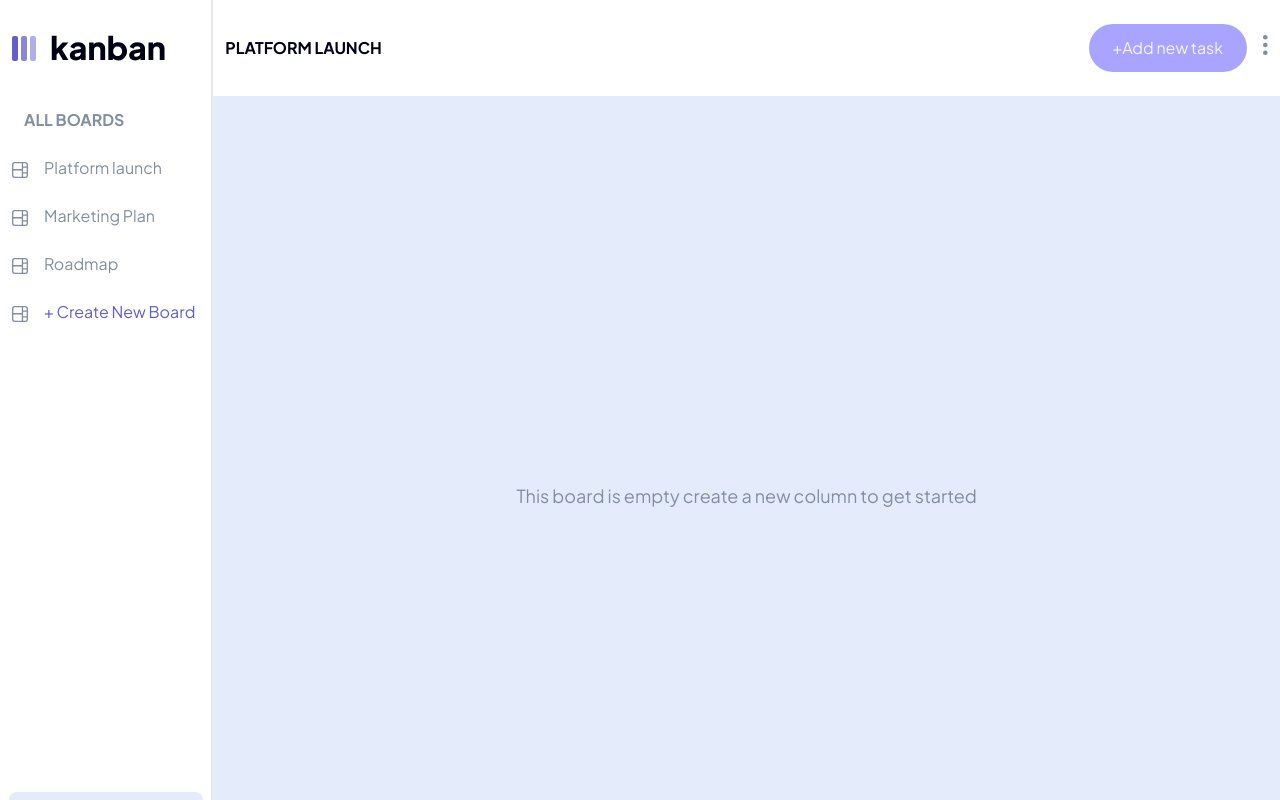
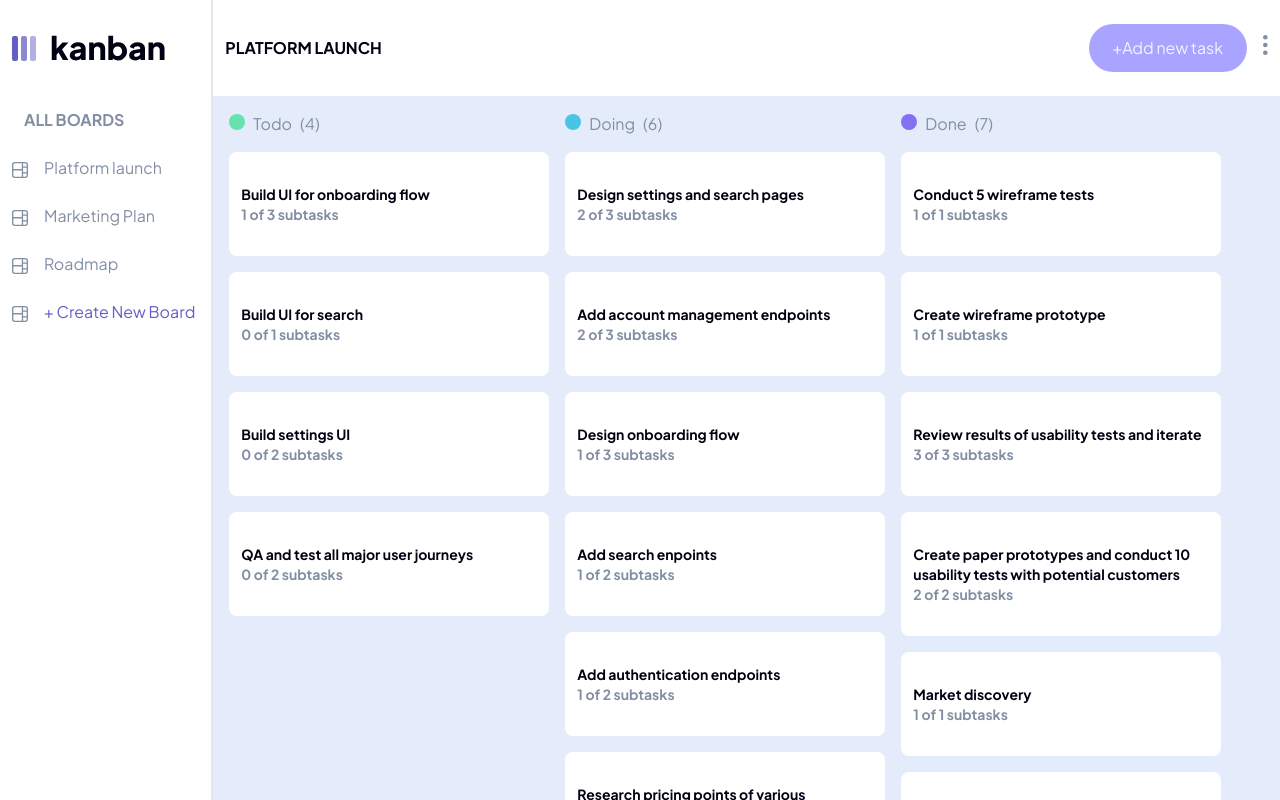
Before and after one commit to Stephanefy/frontendmentorio-challenges, a React (Vite) app: page / in a window 1280 px wide. Shown: the top 800 px of the page. Built offline with nearby package versions, Linux system fonts and the light colour scheme.

Commit message:
feat: added dynamic static boards list

```diff
--- a/src/App.tsx
+++ b/src/App.tsx
@@ -3,17 +3,20 @@ import './App.css'
 import Sidebar from './components/Sidebar'
 import Navbar from './components/Navbar'
 import Main from './components/Main'
+import { BoardContextProvider } from './context/BoardContext'
 
 function App() {
 
 
   return (
-    <div className="bg-secondary-gray h-full">
+    <div className="bg-secondary-gray relative">
       <Navbar/>
-      <main className="flex w-full h-full relative">
-        <Sidebar/>
-        <Main/>
-      </main>
+      <BoardContextProvider>
+        <main className="flex w-full relative">
+          <Sidebar/>
+          <Main/>
+        </main>
+      </BoardContextProvider>
     </div>
   )
 }
--- /dev/null
+++ b/src/components/Kanbancard.tsx
@@ -0,0 +1,30 @@
+import React from 'react'
+import { Column, Task, SubTask } from '../context/BoardContext'
+
+
+
+const Kanbancard = ({title, description, status, subtasks}: Task) => {
+
+
+
+  const subtasksCount = subtasks.reduce((acc, subtask) => {
+    if(subtask.isCompleted){
+      return acc + 1
+    }
+    return acc
+  }, 0)
+
+
+  console.log(subtasksCount)
+
+
+
+  return (
+    <div className="bg-white w-full rounded-lg mt-4 px-3 py-8">
+    <h4 className="text-primary-black text-sm font-bold">{title}</h4>
+    <p className="text-primary-gray text-sm font-bold">{subtasksCount} of {subtasks.length} subtasks</p>
+  </div>
+  )
+}
+
+export default Kanbancard
--- a/src/components/Main.tsx
+++ b/src/components/Main.tsx
@@ -1,13 +1,73 @@
-import React from 'react'
+import { useContext, useRef, useState, useEffect } from "react";
+import data from "../assets/data.json";
+import { BoardContext } from "../context/BoardContext";
+import Kanbancard from "./Kanbancard";
 
-type Props = {}
+type Props = {};
 
 const Main = (props: Props) => {
+  const { state, dispatch } = useContext(BoardContext);
+
+  const boardsListRef = useRef(null)
+
+  const [boardsListHeight, setBoardingListHeight] = useState<number>(0)
+
+  useEffect(() => {
+    if (boardsListRef.current) {
+
+      console.log('height of boards list',boardsListRef.current.offsetHeight)
+
+
+      setBoardingListHeight(boardsListRef?.current?.offsetHeight)
+    }
+  }, [])
+
+
+
+  console.log("state from board context", state);
+
+  const { boards } = data;
+
+  console.log("boards", boards)
+
   return (
-    <div className='basis-5/6 text-5xl bg-secondary-gray flex items-center justify-center '>
-        <p className='text-lg text-primary-gray'>This board is empty create a new column to get started</p>
+    <div className={`basis-6/6 text-5xl bg-secondary-gray flex items-start justify-center pl-4 pt-4`}
+    style={{
+      height: `${boardsListHeight}px`
+    }}
+    >
+      {/* <p className='text-lg text-primary-gray'>This board is empty create a new column to get started</p> */}
+      <div className="grid grid-flow-col auto-cols-max ">
+        {state.columns.map((column, index) => (
+          <section ref={boardsListRef} className="w-80 mr-4 pb-4">
+            <h3 className="text-primary-gray text-base">
+              <span
+                className={`inline-block w-4 h-4 ${
+                  index === 0
+                    ? "bg-todo-column"
+                    : index === 1
+                    ? "bg-doing-column"
+                    : "bg-done-column"
+                }  rounded-full mr-2`}
+              ></span>
+              <span>{column.name}</span>
+              <span className="inline-block ml-2">({column.tasks.length})</span>
+            </h3>
+            <div className="flex flex-col">
+              {column.tasks.map((task, index) => (
+                <Kanbancard
+                  title={task.title}
+                  description={task.description}
+                  status={task.status}
+                  subtasks={task.subtasks}
+                />
+              ))}
+            </div>
+          </section>
+        ))}
+      </div>
     </div>
-  )
-}
+  );
+};
 
-export default Main
+export default Main;
--- a/src/components/Sidebar.tsx
+++ b/src/components/Sidebar.tsx
@@ -1,40 +1,65 @@
-import React from "react";
+import React, { useContext, useEffect } from "react";
 import IconBoard from "../assets/icon-board.svg";
 import Switchbuton from "./Switchbutton";
 import IconHideSideBar from '../assets/icon-hide-sidebar.svg'
 import IconShowSideBar from '../assets/icon-show-sidebar.svg'
+import { BoardContext } from '../context/BoardContext'
+import { BoardActionKind } from "../context/BoardContext";
+import data from '../assets/data.json';
 
 type Props = {};
 
 const Sidebar = (props: Props) => {
 
+  const { state ,dispatch } = useContext(BoardContext)
+
+
+  useEffect(() => {
+    console.log('state from board context', state)
+  }, [state])
+
   const [hideSidebar, setHideSidebar] = React.useState<boolean>(false)
 
-
+  const { boards } = data;
 
   return (
     <>
-      <div className={`${!hideSidebar ? "basis-1/6 ease-in duration-300" : "basis-1/6 transform -translate-x-full ease-in duration-300"} bg-white h-screen z-30 border-r-2 flex flex-col justify-between`}>
+      <div className={`${!hideSidebar ? "basis-1/6 ease-in duration-300" : "basis-1/6 transform -translate-x-full ease-in duration-300"} bg-white z-30 border-r-2 flex flex-col justify-between`}>
         <ul className="pl-3 w-full">
         <h3 className="font-bold uppercase text-primary-gray p-3">all boards</h3>
           <li className="text-primary-gray py-3">
+            <button onClick={() => dispatch({
+              type: BoardActionKind.PLATFORM,
+              payload: boards[0]
+            })}>
               <img src={IconBoard} className="inline-block mr-4" />
               <span>Platform launch</span>
+            </button>
           </li>
           <li className="text-primary-gray py-3">
+            <button onClick={() => dispatch({
+              type: BoardActionKind.MARKETING,
+              payload: boards[1]
+            })}>
               <img src={IconBoard} className="inline-block mr-4" />
-
               <span>Marketing Plan</span>
+            </button>
           </li>
           <li className="text-primary-gray py-3">
+            <button onClick={() => dispatch({
+              type: BoardActionKind.ROADMAP,
+              payload: boards[2]
+            })}>
             <img src={IconBoard} className="inline-block mr-4" />
-
             <span>Roadmap</span>
+            </button>
           </li>
           <li className="text-primary-gray py-3">
+            <button>
               <img src={IconBoard} className="inline-block mr-4" />
 
               <span className="text-primary">+ Create New Board</span>
+            </button>
           </li>
         </ul>
         <div className="bg-secondary-gray w-11/12 h-12 rounded-lg mx-auto mt-auto flex justify-center ">
--- /dev/null
+++ b/src/context/BoardContext.tsx
@@ -0,0 +1,99 @@
+import { useReducer, createContext, ReactNode } from "react";
+import data from '../assets/data.json';
+
+
+
+export enum BoardActionKind{
+    PLATFORM = "PLATFORM",
+    MARKETING = "MARKETING",
+    ROADMAP = "ROADMAP",
+    NEWCOLUMN = "NEWCOLUMN",
+}
+
+
+
+export interface SubTask {
+    title: string;
+    isCompleted: boolean;
+}
+
+
+export interface Task {
+    title: string;
+    description: string;
+    status: string;
+    subtasks: SubTask[];
+}
+
+export interface Column {
+    name: string;
+    tasks: Task[];
+}
+
+export interface BoardState{
+    name: string;
+    columns: Column[];
+}
+
+export interface BoardAction {
+    type: BoardActionKind;
+    payload: BoardState;
+}
+
+
+interface BoardContextProviderProps {
+    children: JSX.Element | JSX.Element[]
+  }
+
+const { boards } = data;
+
+const initialState: BoardState = boards[0];
+
+const BoardContext = createContext<{
+    state: BoardState;
+    dispatch: React.Dispatch<BoardAction>;
+}>({
+    state: initialState,
+    dispatch: () => null
+})
+
+
+
+
+function BoardReducer (state: BoardState, action: BoardAction): BoardState {
+    switch(action.type){
+        case BoardActionKind.PLATFORM:
+            return {
+                ...state,
+                name: action.payload.name,
+                columns: action.payload.columns
+            }
+        case BoardActionKind.MARKETING:
+            return {
+                ...state,
+                name: action.payload.name,
+                columns: action.payload.columns
+            }
+        case BoardActionKind.ROADMAP:
+            return {
+                ...state,
+                name: action.payload.name,
+                columns: action.payload.columns
+            }
+        default:
+            return state
+    }
+}
+
+const BoardContextProvider = ({children}: BoardContextProviderProps) => {
+    const [state, dispatch] = useReducer(BoardReducer, initialState);
+
+    return (
+       <BoardContext.Provider value={{state, dispatch}}>
+            {children}
+       </BoardContext.Provider>
+    )
+}
+
+
+export { BoardContextProvider, BoardContext};
--- /dev/null
+++ b/src/hooks/useBoards.ts
@@ -0,0 +1,77 @@
+import { useReducer } from "react";
+import data from '../assets/data.json';
+
+enum BoardActionKind{
+    PLATFORM = "PLATFORM",
+    MARKETING = "MARKETING",
+    ROADMAP = "ROADMAP",
+    NEWCOLUMN = "NEWCOLUMN",
+}
+
+
+
+interface SubTask {
+    title: string;
+    isCompleted: boolean;
+}
+
+
+interface Task {
+    title: string;
+    description: string;
+    status: string;
+    subtasks: SubTask[];
+}
+
+interface Column {
+    name: string;
+    tasks: Task[];
+}
+
+interface BoardState{
+    name: string;
+    columns: Column[];
+}
+
+interface BoardAction {
+    type: BoardActionKind;
+    payload: BoardState;
+}
+
+const { boards } = data;
+
+const initialState: BoardState = boards[0];
+
+function BoardReducer (state: BoardState, action: BoardAction): BoardState {
+    switch(action.type){
+        case BoardActionKind.PLATFORM:
+            return {
+                ...state,
+                name: action.payload.name,
+                columns: action.payload.columns
+            }
+        case BoardActionKind.MARKETING:
+            return {
+                ...state,
+                name: action.payload.name,
+                columns: action.payload.columns
+            }
+        case BoardActionKind.ROADMAP:
+            return {
+                ...state,
+                name: action.payload.name,
+                columns: action.payload.columns
+            }
+        default:
+            return state
+    }
+}
+
+const useBoards = () => {
+    const [state, dispatch] = useReducer(BoardReducer, initialState);
+
+
+}
+
+
+export default useBoards;
--- /dev/null
+++ b/src/hooks/useDimensions.ts
@@ -0,0 +1 @@
+import { useRef } from 'react'
--- a/src/index.css
+++ b/src/index.css
@@ -17,3 +17,12 @@
   -moz-osx-font-smoothing: grayscale;
   -webkit-text-size-adjust: 100%;
 }
+html {
+  height: 100%;
+}
+body {
+  padding: 0;
+  margin: 0;
+  height: 100%;
+  background-color: #E4EBFA;
+}
--- a/tailwind.config.cjs
+++ b/tailwind.config.cjs
@@ -19,6 +19,9 @@ module.exports = {
         "quarternary-gray": "#F9FAFC",
         "primary-red": "#EA5555",
         "secondary-red": "#FF9898",
+        "doing-column": "#49C4E5",
+        "done-column": "#8471F2",
+        "todo-column": "#67E2AE",
       },
     },
   },
```
Also changed, not shown: src/assets/data.json (renamed from starter-code/data.json), src/hooks/useDarkTheme.ts (renamed from src/hooks/useDarkTheme.tsx). Lines whose indentation alone changed are shown as unchanged.
